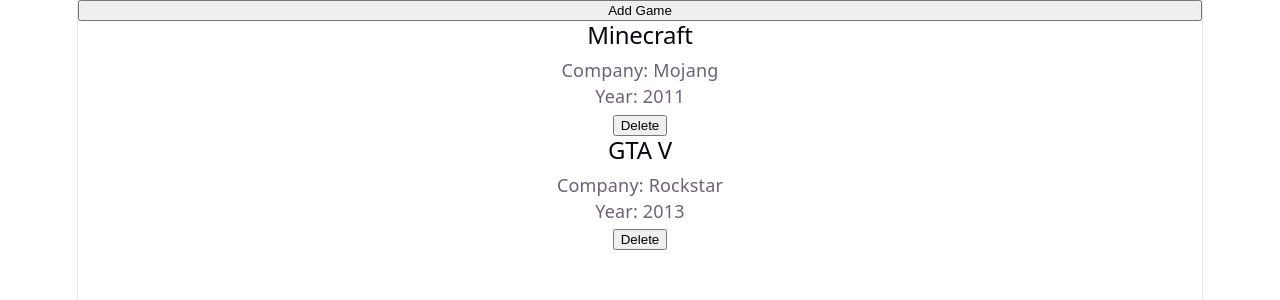
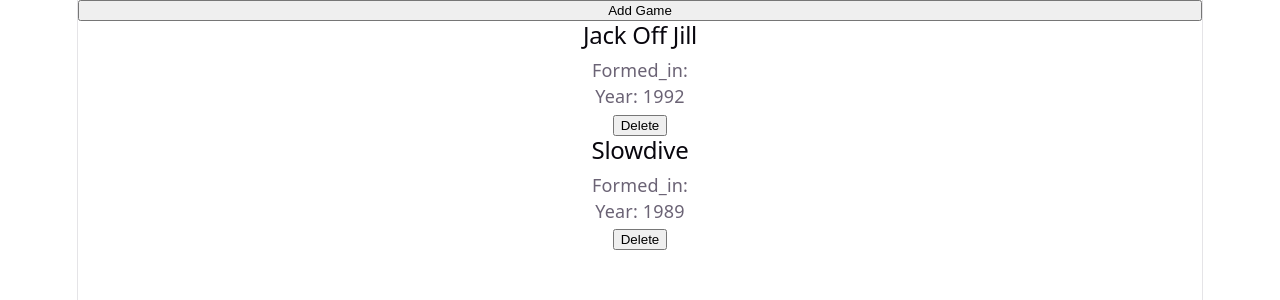
Before and after one commit to abbafadil/abbafadil.github.io, a React (Vite) app: page / in a window 1280 px wide. Shown: the top 300 px of the page. Built offline with nearby package versions, Linux system fonts and the light colour scheme.

Commit message:
Add music band rather games, lol

```diff
--- a/src/App.jsx
+++ b/src/App.jsx
@@ -1,10 +1,10 @@
 import { useState } from "react";
 
-function Game({ name, company, year }) {
+function Game({ name, Formed_in, year }) {
   return (
     <div>
       <h2>{name}</h2>
-      <p>Company: {company}</p>
+      <p>Formed_in: {Formed_in}</p>
       <p>Year: {year}</p>
     </div>
   );
@@ -13,14 +13,14 @@
 function App() {
   const [games, setGames] = useState([
     {
-      name: "Minecraft",
-      company: "Mojang",
-      year: 2011
+      name: "Jack Off Jill",
+      Formed_in: "Fort Lauderdale, Florida",
+      year: 1992
     },
     {
-      name: "GTA V",
-      company: "Rockstar",
-      year: 2013
+      name: "Slowdive",
+      Formed_in: "Reading, Berkshire",
+      year: 1989
     }
   ]);
 
@@ -29,8 +29,8 @@
       ...games,
       {
         name: "Clash Royale",
-        company: "Supercell",
-        year: 2016
+        company: "Agoura Hills, California",
+        year: 1994
       }
     ]);
   }
```
